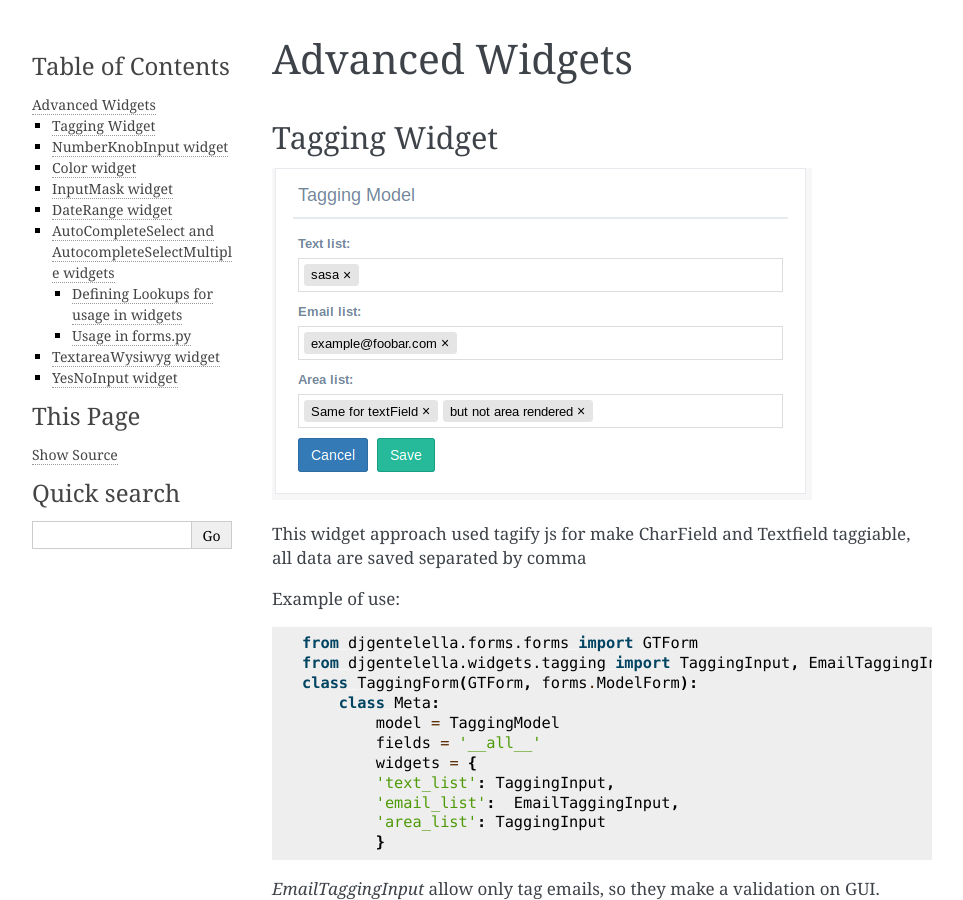
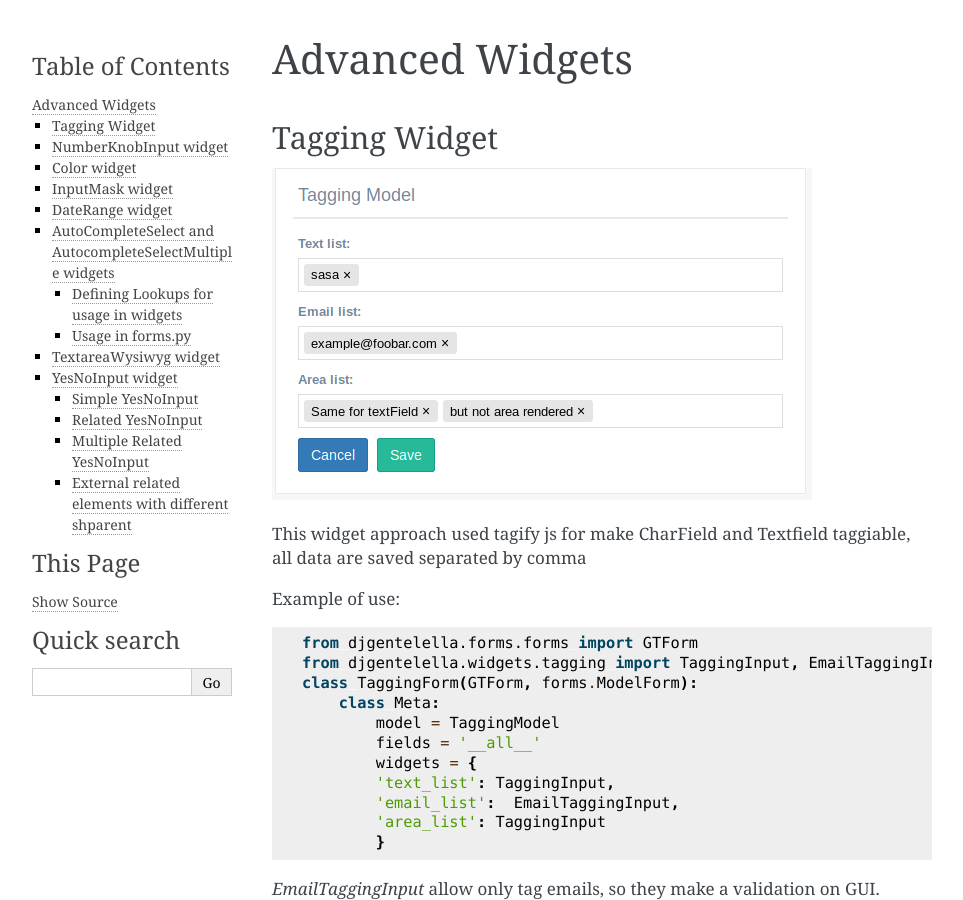
Before and after one commit to Solvosoft/django-gentelella-widgets, a Sphinx documentation site: the page built from docs/source/widgets/advancedwidgets.rst, in a window 1280 px wide and 900 px high. Shown: the whole window, without its empty margins (148-1111 px from the left). Built offline with Sphinx 7.4.7, drawn with Linux system fonts in a browser that asks for light colours; some of the changed text lies outside the part shown.

Commit message:
Fix subheader of each yesnoinput example

```diff
--- a/docs/source/widgets/yesnoinput.rst
+++ b/docs/source/widgets/yesnoinput.rst
@@ -4,8 +4,9 @@
 This widget try to implement repetitive configurations in yes/no input options,
 it can be integrated in its basic behavior with minimal configurations.
 
-Simple YesNoInput
------------------
+---------------------
+ Simple YesNoInput
+---------------------
 
 .. image:: ../_static/01-simple-yesnoinput.gif
 
@@ -46,6 +47,7 @@
 
 In this example is_public can be an extra field that is not related with the model class in Meta.
 
+-------------------
 Related YesNoInput
 -------------------
 
@@ -69,6 +71,7 @@
 
 In **rel** you can pass an **id**, **field_name** or **class** which is the element or elements that will be show or hide depending of the YesNoInput state.
 
+----------------------------
 Multiple Related YesNoInput
 ----------------------------
 
@@ -95,6 +98,7 @@
  - the field_name which can be a field from your model.
  - and the elements class that we want to display/show.
 
+--------------------------------------------------
 External related elements with different shparent
 --------------------------------------------------
 
```
